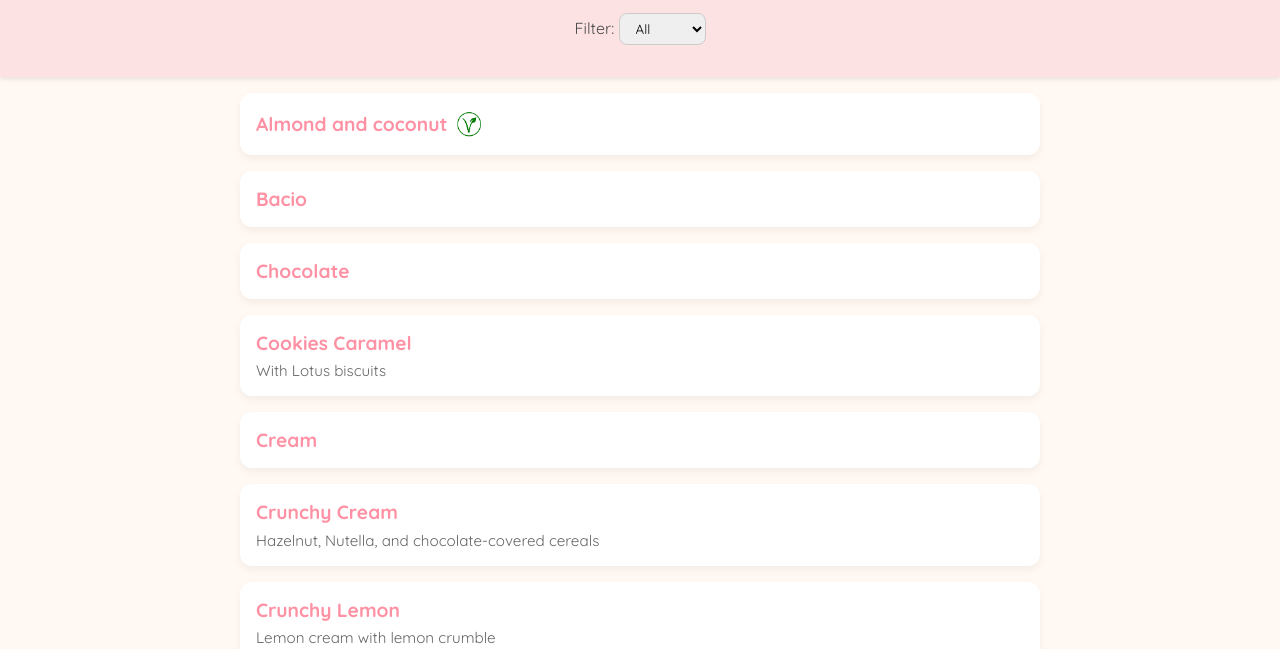
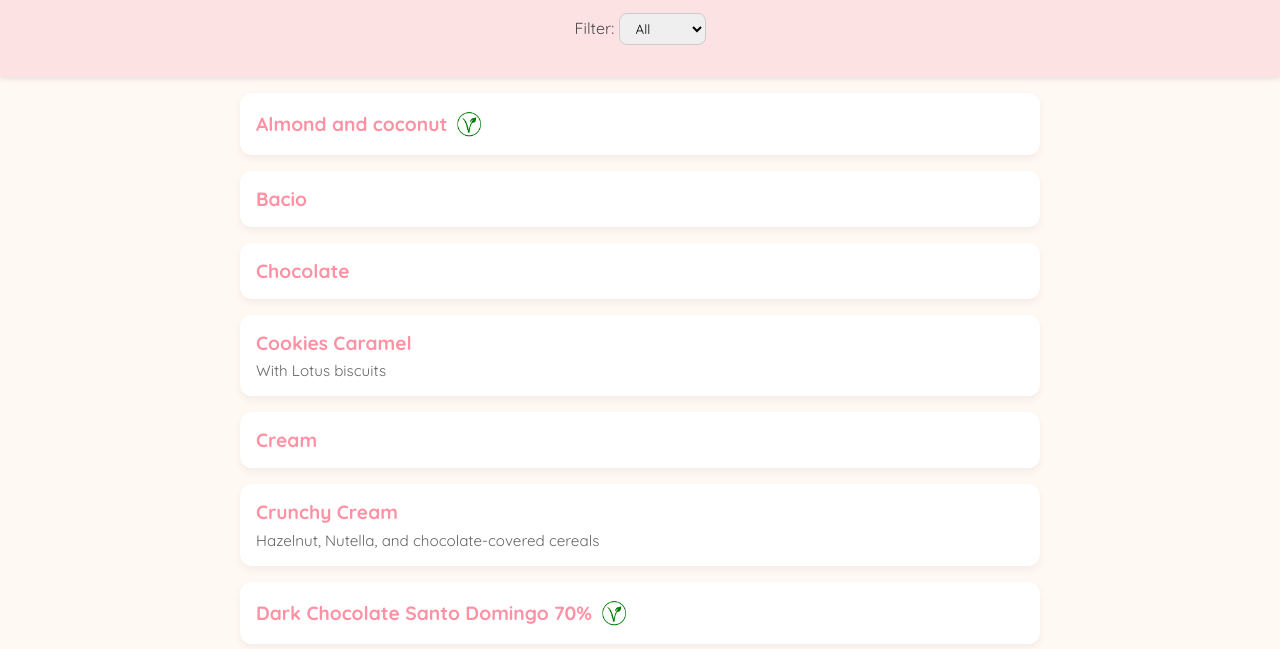
Before and after one commit to robertotaddia/gelateria-la-via-lattea, a plain HTML site: page index.html in a window 1280 px wide. Shown: the part 151-800 px from the top of the page. Drawn offline with Linux system fonts and the light colour scheme.

Commit message:
Rimosso crunchy lemon

```diff
--- a/index.html
+++ b/index.html
@@ -210,7 +210,6 @@
       { name: { it: "Cookies Caramel", en: "Cookies Caramel" }, vegano: false, description: { it: "Con biscotti Lotus", en: "With Lotus biscuits" } },
       { name: { it: "Crema", en: "Cream" }, vegano: false, description: { it: "", en: "" } },
       { name: { it: "Cremino Croccante", en: "Crunchy Cream" }, vegano: false, description: { it: "Nocciola, nutella e cereali ricoperti di cioccolato", en: "Hazelnut, Nutella, and chocolate-covered cereals" } },
-      { name: { it: "Crunchy Lemon", en: "Crunchy Lemon" }, vegano: false, description: { it: "Crema al limone con crumble al limone", en: "Lemon cream with lemon crumble" } },
       { name: { it: "Esotico ma non troppo", en: "Exotic" }, vegano: true, description: { it: "Kiwi, ananas e banana", en: "Kiwis, pineapple and banana" } },
       { name: { it: "Fiordibosco", en: "Fiordibosco" }, vegano: false, description: { it: "Yogurt al miele con crema di mirtilli e crumble al lampone", en: "Honey yogurt with blueberry cream and raspberry crumble" } },
       { name: { it: "Fiordilatte", en: "Milk Cream" }, vegano: false, description: { it: "", en: "" } },
```
